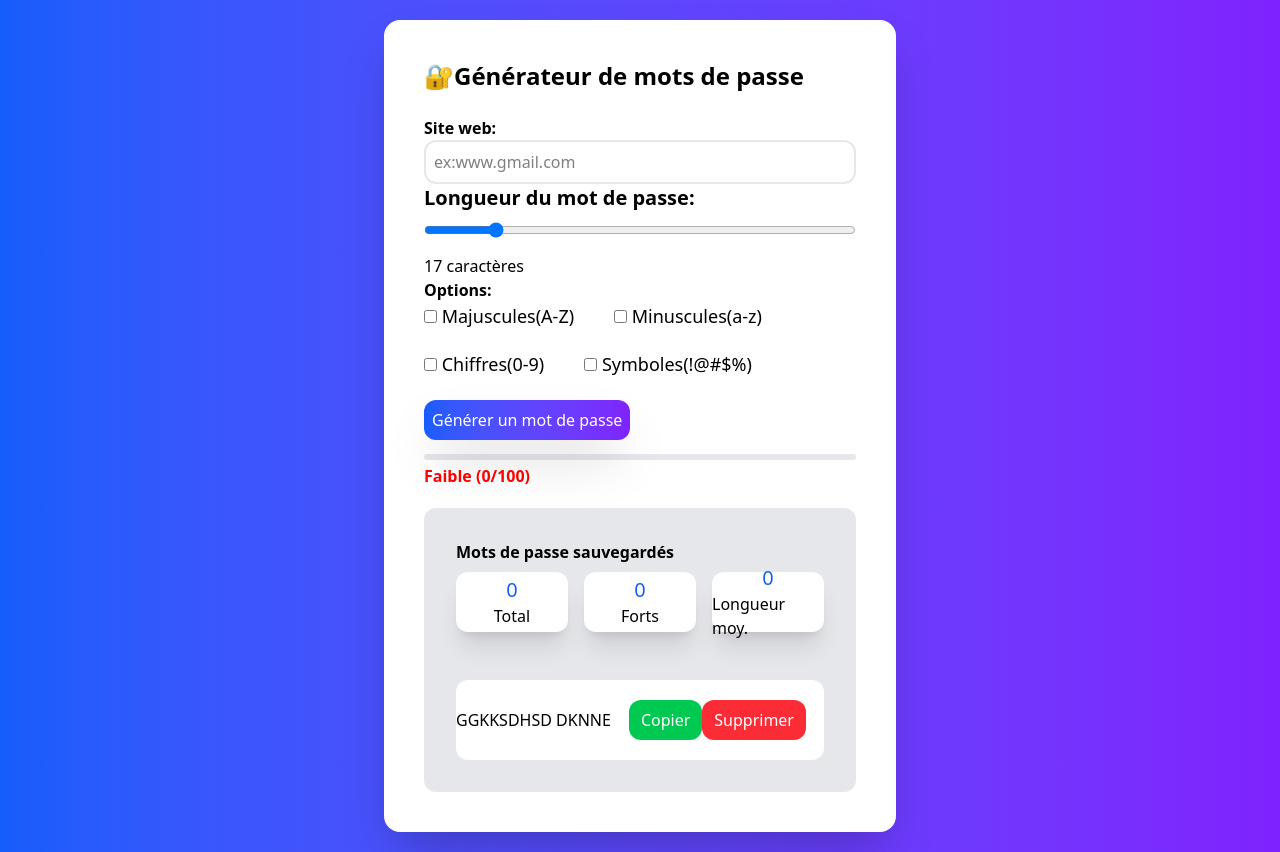
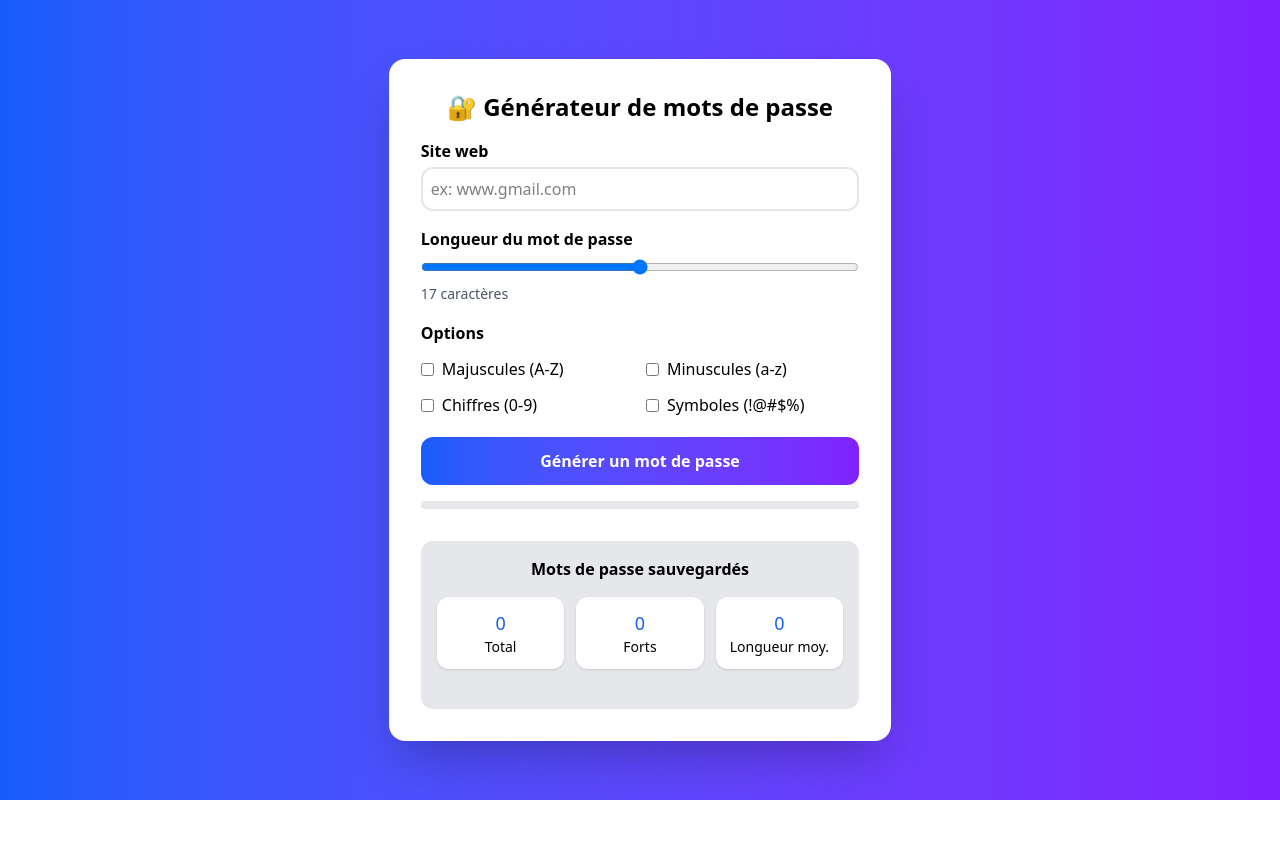
Before and after one commit to esperancehsu/password_generate, a website: page src/index.html in a window 1280 px wide. After the commit the page ends 800 px from the top, so only its background shows below. Drawn offline with nearby package versions, Linux system fonts and the light colour scheme; files that its build step writes are made by us from their sources.

Commit message:
Refactor index.html for improved structure and style
Responsivité

```diff
--- a/src/index.html
+++ b/src/index.html
@@ -1,116 +1,134 @@
 <!doctype html>
-<html lang="en">
+<html lang="fr">
 <head>
   <meta charset="UTF-8" />
-    <link rel="icon" type="image/svg+xml" href="/vite.svg" />
-    <link rel="stylesheet" href="./output.css"  />
   <meta name="viewport" content="width=device-width, initial-scale=1.0" />
   <title>Password generator</title>
+
+  <link rel="icon" type="image/svg+xml" href="/vite.svg" />
+  <link rel="stylesheet" href="./src/style.css" />
 </head>
+
 <body>
   <div
     id="app"
-      class="bg-gradient-to-r from-blue-600 to-violet-600 h-full  flex justify-center items-center" >
+    class="bg-gradient-to-r from-blue-600 to-violet-600 min-h-screen flex justify-center items-center px-3"
+  >
+    <div class="bg-white rounded-2xl shadow-2xl p-5 sm:p-8 w-full sm:w-4/5 md:w-3/5 lg:w-2/5">
 
-    <div class="bg-white rounded-2xl m-5 shadow-2xl p-10 w-2/5">
-      <h1 class="font-bold text-2xl">🔐Générateur de mots de passe</h1><br>
+      <!-- TITRE -->
+      <h1 class="font-bold text-xl sm:text-2xl text-center mb-4">
+        🔐 Générateur de mots de passe
+      </h1>
 
-      <div>
-        <label class="font-semibold">Site web: </label>
-        <input type="text" id="website" class="border-2 border-gray-200 rounded-xl p-2 w-full" placeholder="ex:www.gmail.com">
-
+      <!-- SITE -->
+      <div class="mb-4">
+        <label class="font-semibold text-sm sm:text-base">Site web</label>
+        <input
+          type="text"
+          id="website"
+          class="border-2 border-gray-200 rounded-xl p-2 w-full mt-1"
+          placeholder="ex: www.gmail.com"
+        />
       </div>
 
-      <div>
-        <label class="font-semibold text-xl">Longueur du mot de passe: </label>
-        <input type="range" id="range" class="border-2 border-gray-200 rounded-xl p-2 w-full">
-        <span>17caractères</span>
+      <!-- RANGE -->
+      <div class="mb-4">
+        <label class="font-semibold text-sm sm:text-base">
+          Longueur du mot de passe
+        </label>
+        <input
+          type="range"
+          id="range"
+          class="w-full mt-2"
+        />
+        <span class="text-sm text-gray-600">17 caractères</span>
       </div>
 
-      <div>
-        <label class="font-semibold">Options: </label>
-        <div class="flex flex-wrap gap-y-5 gap-x-10 pb-2 text-lg border-gray-200 rounded-xl">
-          <div>
+      <!-- OPTIONS -->
+      <div class="mb-5">
+        <label class="font-semibold">Options</label>
+
+        <div class="grid grid-cols-1 sm:grid-cols-2 gap-3 mt-3 text-sm sm:text-base">
+          <label class="flex items-center gap-2">
             <input type="checkbox" id="Majuscules">
-            <label for="Majuscules">Majuscules(A-Z)</label>
+            Majuscules (A-Z)
+          </label>
+
+          <label class="flex items-center gap-2">
+            <input type="checkbox" id="Minuscules">
+            Minuscules (a-z)
+          </label>
+
+          <label class="flex items-center gap-2">
+            <input type="checkbox" id="Chiffres">
+            Chiffres (0-9)
+          </label>
+
+          <label class="flex items-center gap-2">
+            <input type="checkbox" id="Symboles">
+            Symboles (!@#$%)
+          </label>
+        </div>
       </div>
 
-          <div>
-            <input type="checkbox" id="Minuscules">
-            <label for="Minuscules">Minuscules(a-z)</label>
+      <!-- BOUTON -->
+      <button
+        id="generate"
+        class="w-full bg-gradient-to-r from-blue-600 to-violet-600 text-white rounded-xl p-3 font-semibold"
+      >
+        Générer un mot de passe
+      </button>
+
+      <!-- BARRE DE FORCE -->
+      <div
+        class="mt-4 w-full h-2 bg-gray-200 rounded-full overflow-hidden"
+        role="progressbar"
+        aria-valuemin="0"
+        aria-valuemax="100"
+      >
+        <div
+          class="h-full bg-blue-600 transition-all duration-500"
+          style="width:0%"
+        ></div>
       </div>
 
-          <div>
-            <input type="checkbox" id="Chiffres">
-            <label for="Chiffres">Chiffres(0-9)</label>
+      <p id="strengthText" class="mt-2 text-center font-bold"></p>
+
+      <!-- SAUVEGARDES -->
+      <div class="mt-8 bg-gray-200 p-4 rounded-xl">
+
+        <h2 class="font-semibold text-center mb-4">
+          Mots de passe sauvegardés
+        </h2>
+
+        <!-- STATS (⚠️ sélecteurs utilisés dans JS) -->
+        <div class="grid grid-cols-3 gap-3 mb-6 text-sm">
+          <div class="bg-white rounded-xl p-3 text-center shadow">
+            <span class="text-blue-600 text-lg">0</span>
+            <p>Total</p>
           </div>
 
-          <div>
-            <input type="checkbox" id="Symboles">
-            <label for="Symboles">Symboles(!@#$%)</label>
+          <div class="bg-white rounded-xl p-3 text-center shadow">
+            <span class="text-blue-600 text-lg">0</span>
+            <p>Forts</p>
+          </div>
+
+          <div class="bg-white rounded-xl p-3 text-center shadow">
+            <span class="text-blue-600 text-lg">0</span>
+            <p>Longueur moy.</p>
           </div>
         </div>
 
 
-        <div>
-          <button id="generate" class="bg-gradient-to-r from-blue-600 to-violet-600 text-white w- shadow-2xl rounded-xl p-2 my-3.5">Générer un mot de passe</button>
+        <div class="grid grid-cols-1 gap-4">
+
         </div>
 
-        <div class="flex w-full h-1.5 bg-gray-200 rounded-full overflow-hidden dark:bg-neutral-700" role="progressbar" aria-valuenow="25" aria-valuemin="0" aria-valuemax="100">
-          <div class="flex flex-col justify-center rounded-full overflow-hidden bg-blue-600 text-xs text-white text-center whitespace-nowrap transition duration-500 dark:bg-blue-500" style="width: 25%"></div>
       </div>
-        <p id="strengthText" class="mt-1 font-bold"></p>
-
-
-      </div>
-      <div class="flex-justify-between items-center mt-5 bg-gray-200 p-8 rounded-xl">
-        <span>
-          <h2 class="font-semibold">Mots de passe sauvegardés</h2>
-        </span>
-      <div>
-
-      <div class="grid grid-cols-3 gap-4 w-full mt-2">
-        <div class=" bg-white h-15 rounded-xl flex flex-col shadow-xl items-center justify-center">
-          <span class="text-blue-600 text-xl">0</span>
-          <span>Total</span>
-        </div>
-         <div class=" bg-white h-15 rounded-xl flex flex-col shadow-xl items-center justify-center">
-          <span class="text-blue-600 text-xl">0</span>
-          <span>Forts</span>
-        </div>
-         <div class=" bg-white h-15 rounded-xl flex flex-col shadow-xl items-center justify-center">
-          <span class="text-blue-600 text-xl">0</span>
-          <span>Longueur moy.</span>
     </div>
   </div>
 
-      <div class="grid grid-cols-1 gap-6 w-full mt-12">
-
-        <div class=" bg-white h-20 rounded-xl flex items-center justify-between" >
-          <div>
-          <span class="text">GGKKSDHSD</span>
-          <span class="text">DKNNE</span>
-        </div>
-          <div class=flex flex-col gap-2>
-            <button id="generate" class="bg-green-500 text-white rounded-xl px-3 py-2">Copier</button>
-            <button id="generate" class="bg-red-500 text-white rounded-xl px-3 py-2">Supprimer</button>
-          </div>
-
-          <div class="flex flex-col gap-2">
-
-</div>
-        </div>
-
-
-
-
-
-
-      </div>
-
-
-    </div>
-  </div>
+  <script type="module" src="./src/main.js"></script>
 </body>
-<script type="module" src="./script.js"></script>
 </html>
```
Lines whose indentation alone changed are shown as unchanged.
